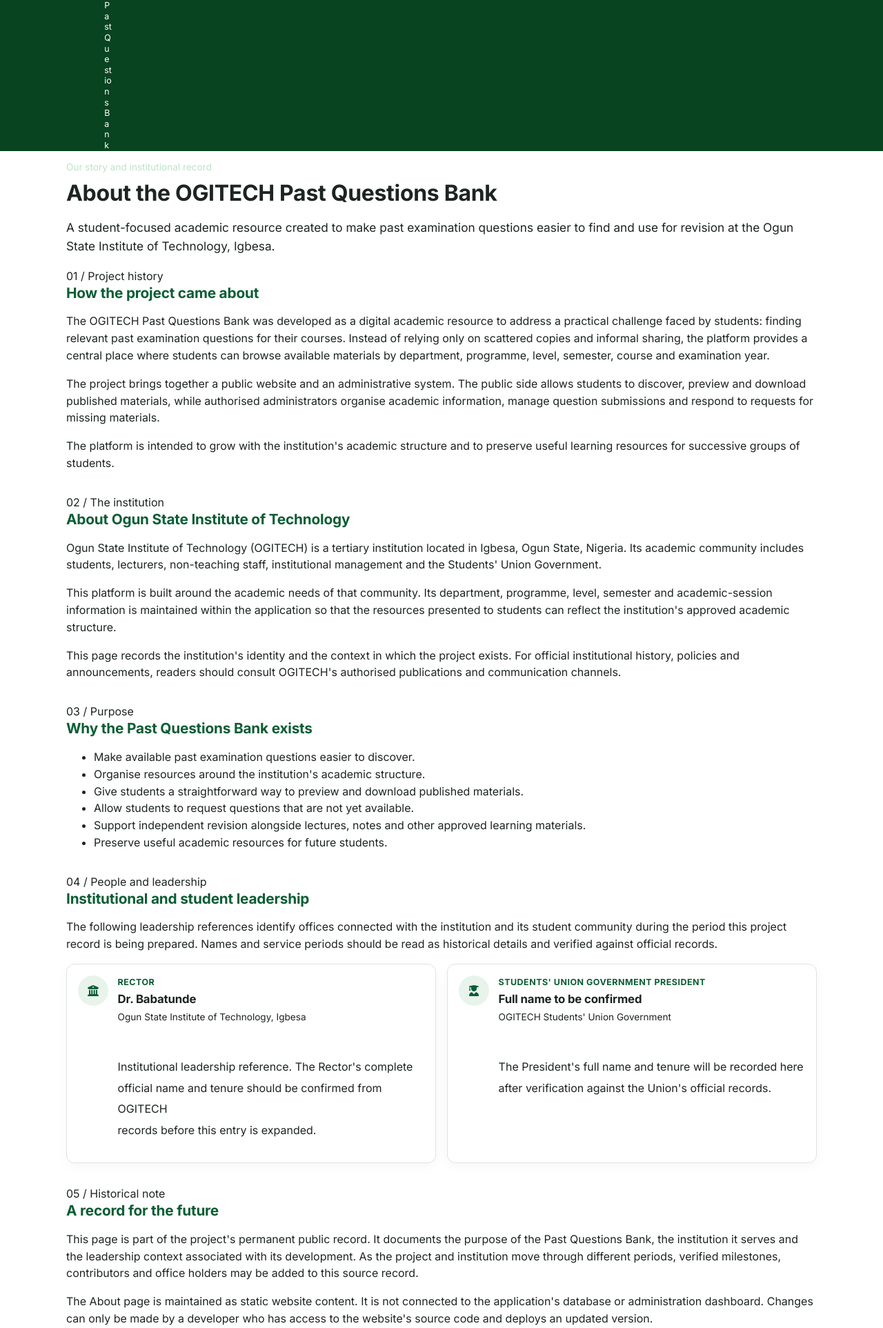
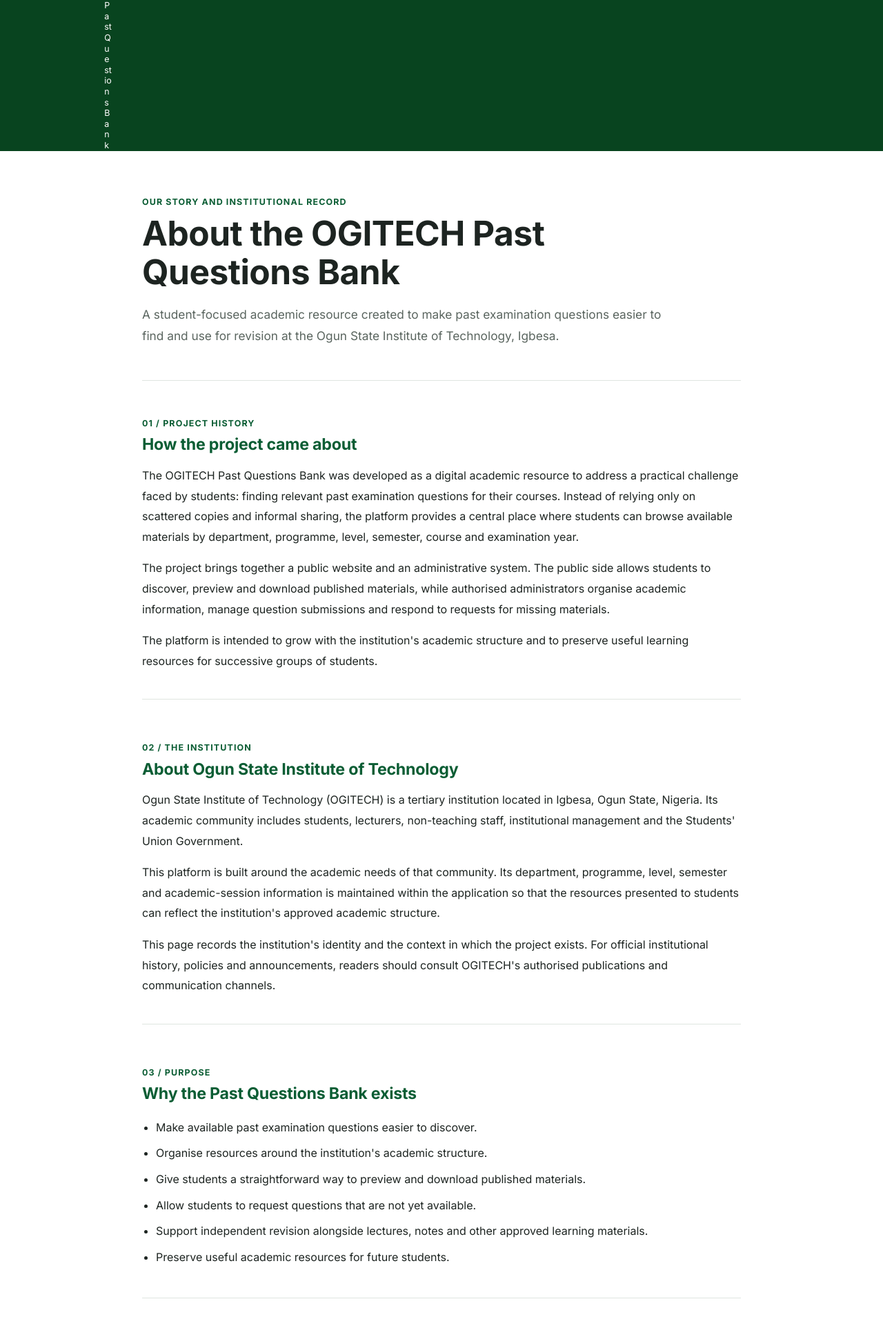
Before and after one commit to Temitopetsmart/ogitech-past-questions-bank, a PHP site: page /about.html in a window 1280 px wide. Shown: the part 429-2354 px from the top of the page at 69% size. Run offline with PHP 8.4, Linux system fonts and the light colour scheme.

Commit message:
Make About page a permanent static historical record

```diff
--- a/assets/css/pages.css
+++ b/assets/css/pages.css
@@ -299,3 +299,105 @@ dl.meta dd {
     margin-bottom: 0.25rem;
   }
 }
+
+
+/* Static About page */
+.about-page {
+  max-width: 900px;
+  padding-top: 2.25rem;
+  padding-bottom: 3rem;
+}
+.about-hero {
+  padding: 1rem 0 2rem;
+  border-bottom: 1px solid var(--line);
+  margin-bottom: 1.5rem;
+}
+.about-hero .eyebrow,
+.about-kicker {
+  color: var(--green);
+  font-size: .78rem;
+  font-weight: 700;
+  letter-spacing: .09em;
+  text-transform: uppercase;
+}
+.about-hero h1 {
+  max-width: 760px;
+  font-size: clamp(2rem, 5vw, 3.1rem);
+  line-height: 1.12;
+  margin: .55rem 0 1rem;
+}
+.about-lead {
+  max-width: 72ch;
+  color: var(--muted);
+  font-size: 1.08rem;
+  line-height: 1.8;
+}
+.about-section {
+  padding: 1.5rem 0;
+  border-bottom: 1px solid var(--line);
+}
+.about-section h2 {
+  margin: .4rem 0 .8rem;
+  font-size: 1.45rem;
+}
+.about-section > p,
+.about-objectives {
+  color: var(--text);
+  line-height: 1.85;
+}
+.about-objectives {
+  padding-left: 1.25rem;
+}
+.about-objectives li {
+  padding: .25rem 0;
+}
+.about-people-grid {
+  display: grid;
+  grid-template-columns: repeat(auto-fit, minmax(min(100%, 280px), 1fr));
+  gap: 1rem;
+  margin-top: 1.25rem;
+}
+.about-person-card {
+  display: flex;
+  gap: 1rem;
+  align-items: flex-start;
+  padding: 1.1rem;
+  border: 1px solid var(--line);
+  border-radius: var(--r);
+  background: var(--bg-soft);
+}
+.about-person-mark {
+  display: grid;
+  place-items: center;
+  flex: 0 0 44px;
+  width: 44px;
+  height: 44px;
+  border-radius: 50%;
+  background: var(--green-soft);
+  color: var(--green);
+}
+.about-person-position {
+  margin: 0 0 .25rem;
+  color: var(--green);
+  font-size: .82rem;
+  font-weight: 700;
+}
+.about-person-body h3 {
+  margin: 0 0 .35rem;
+  font-size: 1.05rem;
+}
+.about-person-meta {
+  margin: 0 0 .6rem;
+  color: var(--muted);
+  font-size: .85rem;
+}
+.about-person-body .about-copy {
+  margin: 0;
+  line-height: 1.65;
+}
+.about-actions {
+  display: flex;
+  flex-wrap: wrap;
+  gap: .75rem;
+  padding-top: 1.5rem;
+}
```
